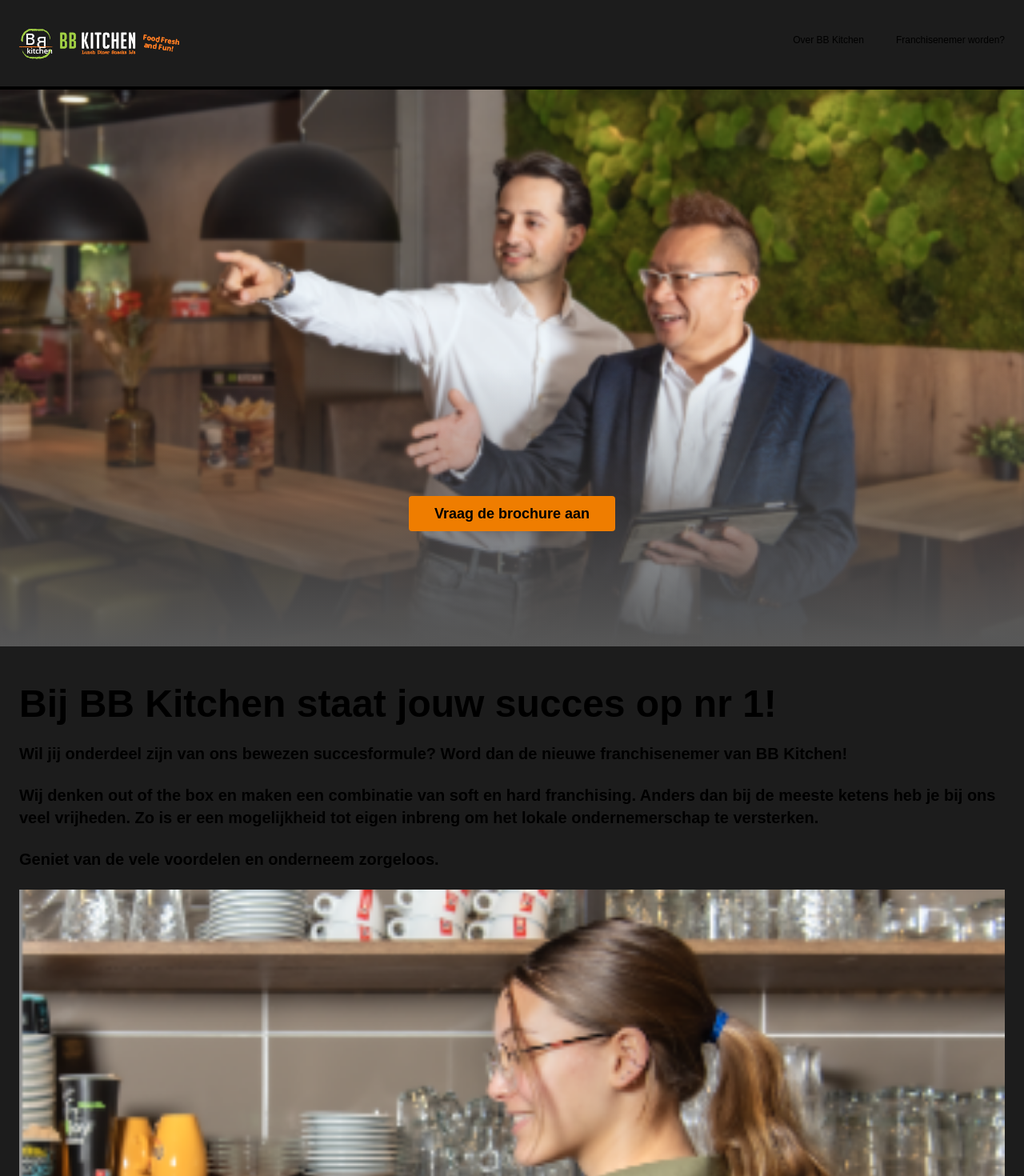
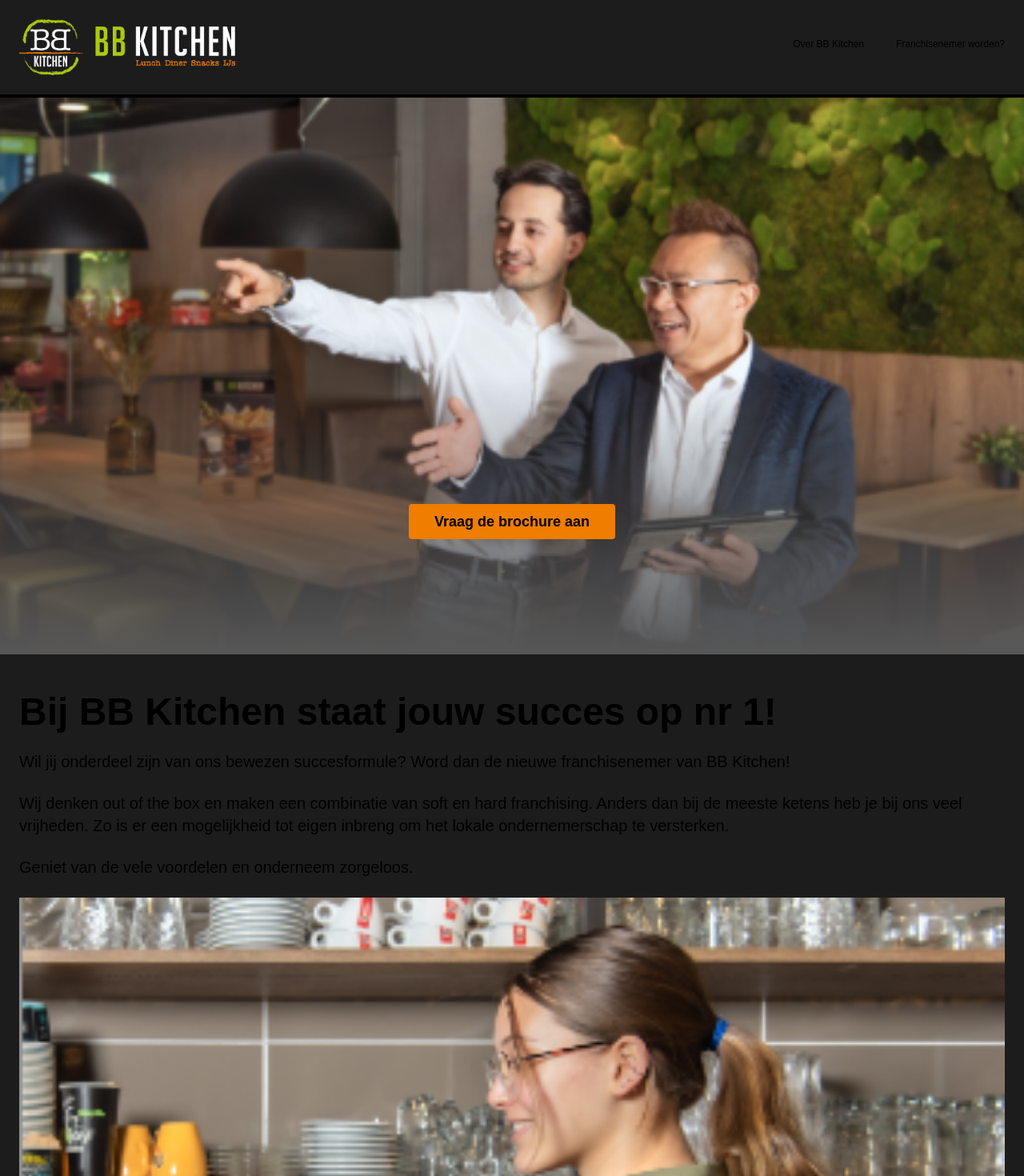
Before and after one commit to Rhunterj/bigBread-franchise, a Next.js app: page / in a window 1280 px wide. Shown: the top 1470 px of the page at 80% size. Built offline with nearby package versions, Linux system fonts and the light colour scheme.

Commit message:
feedback

```diff
--- a/components/Header/Header.tsx
+++ b/components/Header/Header.tsx
@@ -4,10 +4,10 @@ import Link from 'next/link'
 export const Header = () => {
     return (
         <header className="flex items-center justify-between w-full px-6 py-6 bg-black xl:max-w-[1400px] mx-auto">
-            <div className="flex items-center w-[150px] xl:w-[200px] relative h-[40px] xl:h-[60px]">
+            <div className="flex items-center w-[135px] xl:w-[270px] relative h-[35px] xl:h-[70px]">
                 <Link href="/">
                     <Image
-                        src="/logo1.svg"
+                        src="/logo.png"
                         alt="Big bread logo"
                         fill
                         priority
--- a/components/SubFooter/SubFooter.tsx
+++ b/components/SubFooter/SubFooter.tsx
@@ -200,26 +200,26 @@ export const SubFooter = ({ spacing }: SubFooterProps) => {
                     <br />
                     de <span className="text-3xl font-bold xl:text-5xl">volgende?</span>
                 </h2>
-                <p className="w-[43%] mb-6 leading-4 text-[10px] font-medium xl:text-xl">
+                <p className="w-[40%] sm:w-[45%] mb-6 leading-4 text-[10px] font-medium xl:text-xl">
                     BB Kitchen heeft momenteel al meer dan 30 vestigingen! We
                     groeien, hopelijk ook met jou erbij!Wij streven naar 100 BB
                     Kitchen vestigingen.
                 </p>
-                <p className="w-[43%] mb-6 leading-4 text-[10px] font-medium xl:text-xl">
+                <p className="w-[40%] sm:w-[45%] mb-6 leading-4 text-[10px] font-medium xl:text-xl">
                     Vraag hieronder het informatiepakket aan en wij nemen zo
                     snel mogelijk contact met je op!
                 </p>
                 <img
-                    className="absolute right-[-10px] top-[100px] z-[-1] w-[270px] md:right-0 md:w-[550px] xl:w-[770px]"
+                    className="absolute right-[-10px] top-[110px] sm:top-[50px] z-[-1] w-[250px] sm:w-[350px] md:right-0 md:w-[550px] xl:w-[770px]"
                     src="/map.svg"
                     alt="kaart van nederland met locaties"
                 />
                 <img
-                    className="absolute left-[40px] top-[325px] md:h-[140px] md:top-[300px] xl:top-[450px] md:left-[100px]"
+                    className="w-[50px] mt-[25px] ml-[25px] md:ml-[100px] md:mt-[250px] md:w-[150px]"
                     src="/arrow.svg"
                     alt="arrow"
                 />
-                <h3 className="mt-24 mb-6 text-base font-medium md:mt-[500px]">Contactformulier</h3>
+                <h3 className="mt-12 sm:mt-20 mb-6 text-base font-medium md:mt-[50px]">Contactformulier</h3>
                 <form onSubmit={handleFormSubmit} id="contactForm">
                     <div className="flex flex-col mb-6 xl:w-max-[900px] xl:w-[900px]">
                         <input
--- a/pages/index.tsx
+++ b/pages/index.tsx
@@ -15,19 +15,19 @@ export default function Home() {
                          <h1 className="mb-6 text-2xl font-bold xl:text-5xl">
                             Bij BB Kitchen staat jouw succes op nr 1!
                         </h1>
-                        <p className="mb-6 font-semibold xl:text-xl">
+                        <p className="mb-6 xl:text-xl">
                             Wil jij onderdeel zijn van ons bewezen
                             succesformule? Word dan de nieuwe franchisenemer van
                             BB Kitchen!
                         </p>
-                        <p className="mb-6 font-semibold xl:text-xl">
+                        <p className="mb-6 xl:text-xl">
                             Wij denken out of the box en maken een combinatie
                             van soft en hard franchising. Anders dan bij de
                             meeste ketens heb je bij ons veel vrijheden. Zo is
                             er een mogelijkheid tot eigen inbreng om het lokale
                             ondernemerschap te versterken.
                         </p>
-                        <p className="mb-6 font-semibold xl:text-xl">
+                        <p className="mb-6 xl:text-xl">
                             Geniet van de vele voordelen en onderneem zorgeloos.
                         </p>
                         <img
```
Also changed, not shown: public/logo.png.
